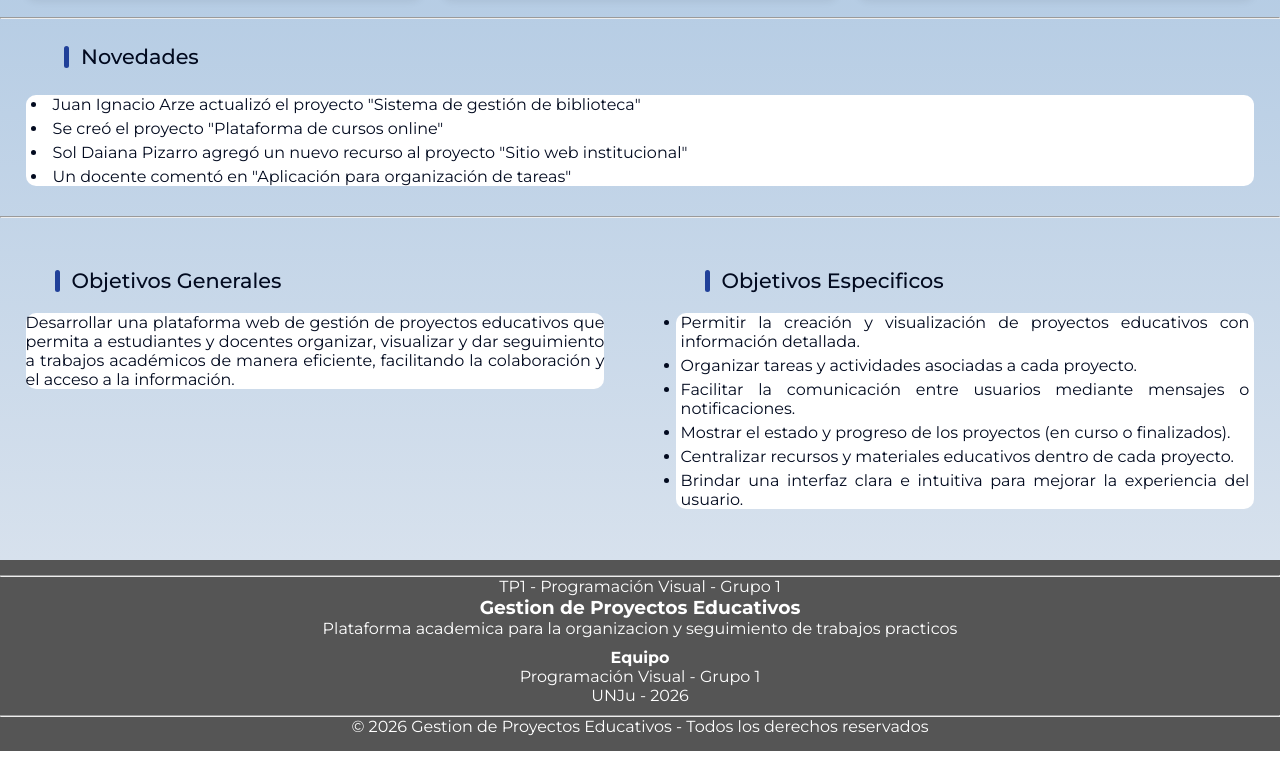
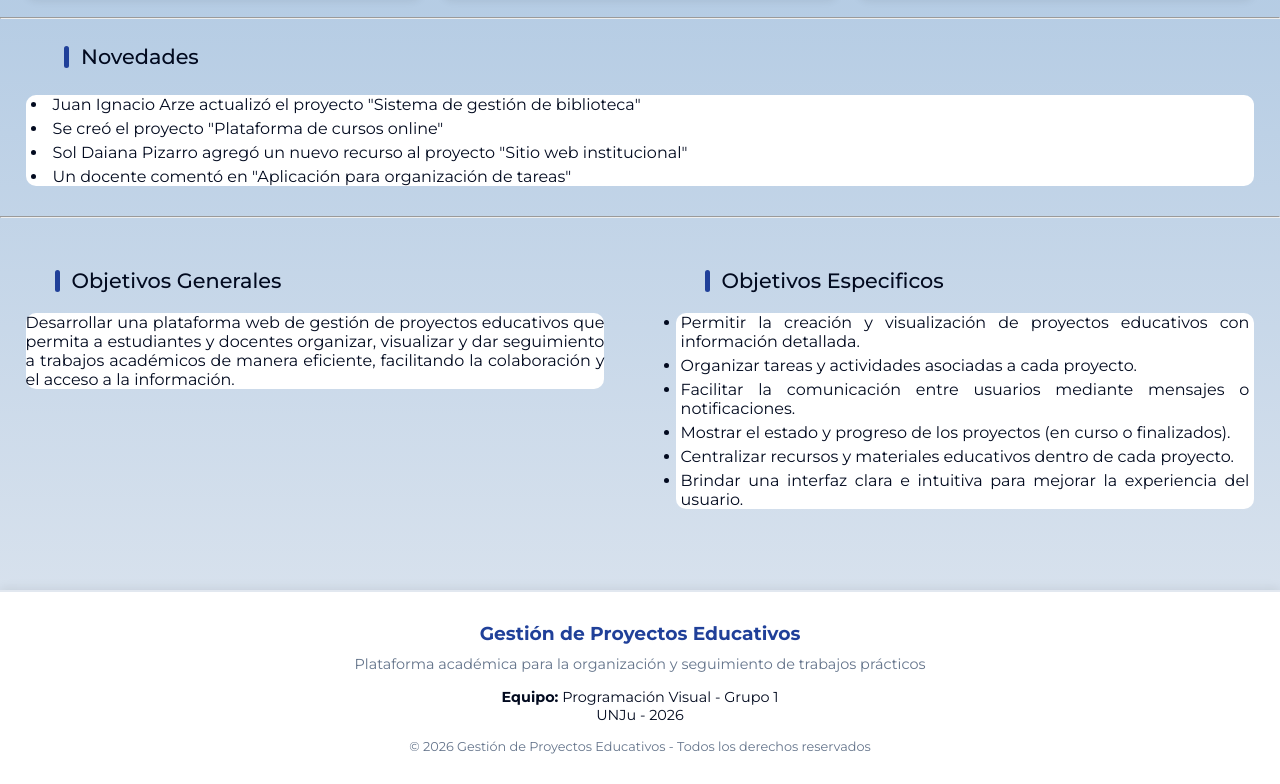
Before and after one commit to annhishere/pv_tp1_grupo1, a plain HTML site: page index.html in a window 1280 px wide. Shown: the part 660-1444 px from the top of the page. Before the commit the page ends 1411 px from the top, so only its background shows below. Drawn offline with Linux system fonts and the light colour scheme.

Commit message:
Agrego css footer

```diff
--- a/css/index.css
+++ b/css/index.css
@@ -125,20 +125,3 @@ h2::before {
     background-color: var(--acento);
     border-radius: 5px;
 }
-/*FOOTER*/
-footer {
-    background-color: #555;
-    color: white;
-    text-align: center;
-    margin-top: 20px;
-    padding-top: 15px;
-    padding-bottom: 15px;
-}
-
-footer section {
-    margin-bottom: 10px;
-}
-
-footer p {
-    margin: 0;
-}
--- a/css/mainstyle.css
+++ b/css/mainstyle.css
@@ -70,3 +70,41 @@ header {
     top: 0;
     z-index: 1000;
 }
+
+.footer-proyectos {
+    background-color: var(--nav-bg);
+    border-top: 2px solid var(--borde-suave);
+    margin-top: 50px;
+    padding: 30px 20px;
+    text-align: center;
+    box-shadow: 0 -2px 10px var(--sombra);
+}
+
+.footer-contenedor {
+    max-width: 900px;
+    margin: auto;
+}
+
+.footer-info h3 {
+    color: var(--acento);
+    margin-bottom: 10px;
+}
+
+.footer-info p {
+    color: var(--gris-secundario);
+    font-size: 0.9rem;
+}
+
+.footer-equipo {
+    margin: 15px 0;
+}
+
+.footer-equipo p {
+    color: var(--texto-negro);
+    font-size: 0.9rem;
+}
+
+.footer-final p {
+    font-size: 0.8rem;
+    color: var(--gris-secundario);
+}
--- a/index.html
+++ b/index.html
@@ -88,20 +88,24 @@
         </div>
 
     </main>
-    <footer>
-        <hr>
-        <p>TP1 - Programación Visual - Grupo 1</p>
-        <section>
-            <h3>Gestion de Proyectos Educativos</h3>
-            <p>Plataforma academica para la organizacion y seguimiento de trabajos practicos</p>
-        </section>
-        <section>
-            <h4>Equipo</h4>
-            <p>Programación Visual - Grupo 1</p>
-            <p>UNJu - 2026</p>
-        </section>
-        <hr>
-        <p>&copy; 2026 Gestion de Proyectos Educativos - Todos los derechos reservados</p>
+    <footer class="footer-proyectos">
+        <div class="footer-contenedor">
+
+            <div class="footer-info">
+                <h3>Gestión de Proyectos Educativos</h3>
+                <p>Plataforma académica para la organización y seguimiento de trabajos prácticos</p>
+            </div>
+
+            <div class="footer-equipo">
+                <p><strong>Equipo:</strong> Programación Visual - Grupo 1</p>
+                <p>UNJu - 2026</p>
+            </div>
+
+            <div class="footer-final">
+                <p>© 2026 Gestión de Proyectos Educativos - Todos los derechos reservados</p>
+            </div>
+
+        </div>
     </footer>
 </body>
 
```
Also changed, not shown: detalle.html (+19 -0 lines), perfil.html (+19 -0 lines), proyectos.html (+20 -0 lines).
